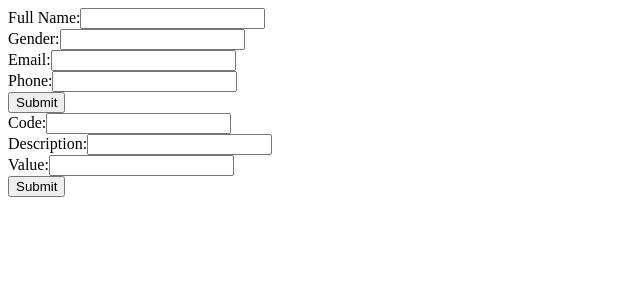
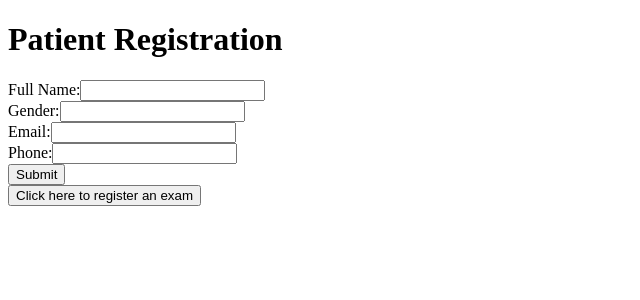
Before and after one commit to LucasNoliveira/WL-php, a React (Create React App) app in the folder client/: page / in a window 1280 px wide. Shown: the top 300 px of the page, without its empty margins (0-640 px from the left). Built offline with nearby package versions, Linux system fonts and the light colour scheme.

Commit message:
toggle patient registering exam registering

```diff
--- a/client/src/index.js
+++ b/client/src/index.js
@@ -1,15 +1,52 @@
-// src/index.js
-import React from 'react';
+import React, { useState } from 'react';
 import ReactDOM from 'react-dom';
-// import ApiTest from './ApiTest';
 import Form from './components/Form';
 import ExamForm from './components/ExamForm';
 
+const App = () => {
+  const [showPatientForm, setShowPatientForm] = useState(true);
+  const [showExamForm, setShowExamForm] = useState(false);
+
+  const handleExamLinkClick = () => {
+    setShowPatientForm(false);
+    setShowExamForm(true);
+  };
+
+  const handlePatientLinkClick = () => {
+    setShowExamForm(false);
+    setShowPatientForm(true);
+  };
+
+  return (
+    <div>
+      {showPatientForm && (
+        <div>
+          <h1>Patient Registration</h1>
+          <Form />
+        </div>
+      )}
+
+      {showExamForm && (
+        <div>
+          <h1>Exam Registration</h1>
+          <ExamForm />
+        </div>
+      )}
+
+      {!showExamForm && (
+        <button onClick={handleExamLinkClick}>Click here to register an exam</button>
+      )}
+
+      {!showPatientForm && (
+        <button onClick={handlePatientLinkClick}>Click here to register a patient</button>
+      )}
+    </div>
+  );
+};
 
 ReactDOM.render(
   <React.StrictMode>
-    <Form  />
-    <ExamForm  />
+    <App />
   </React.StrictMode>,
   document.getElementById('root')
 );
```
